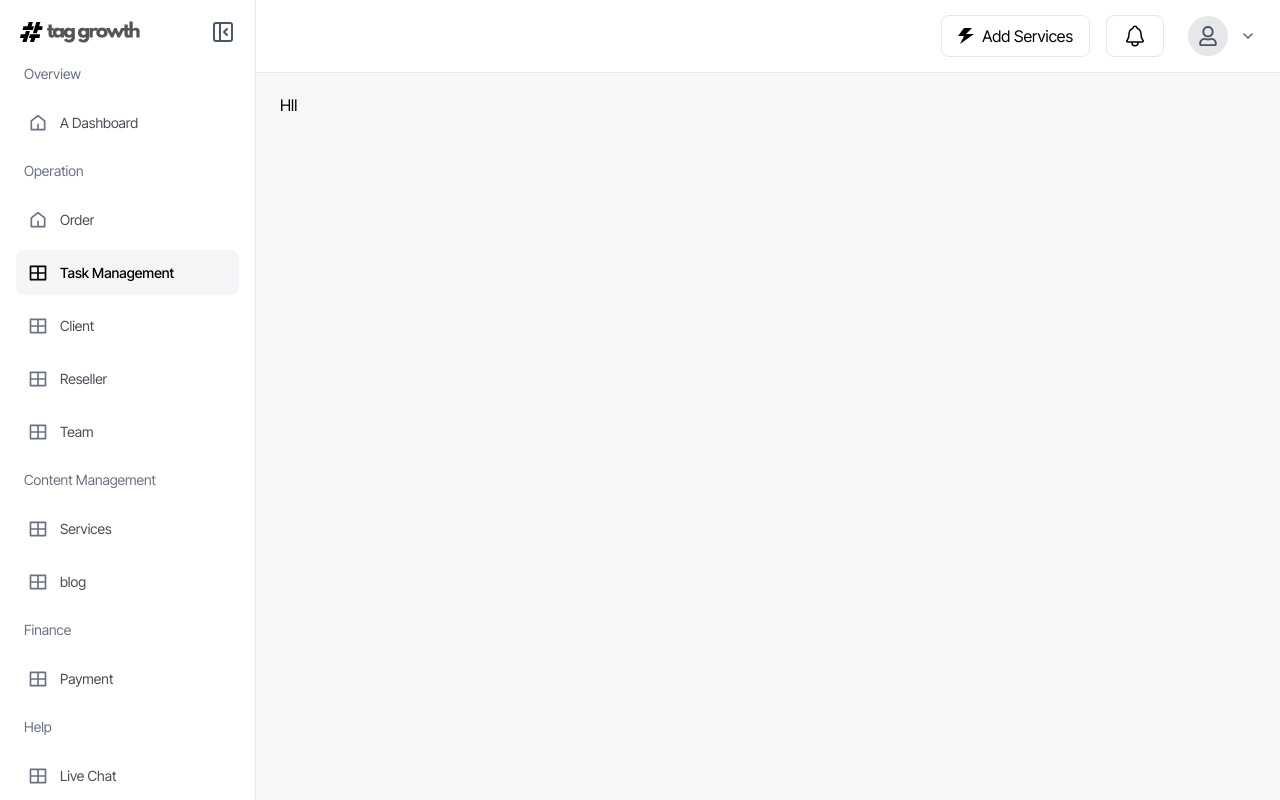
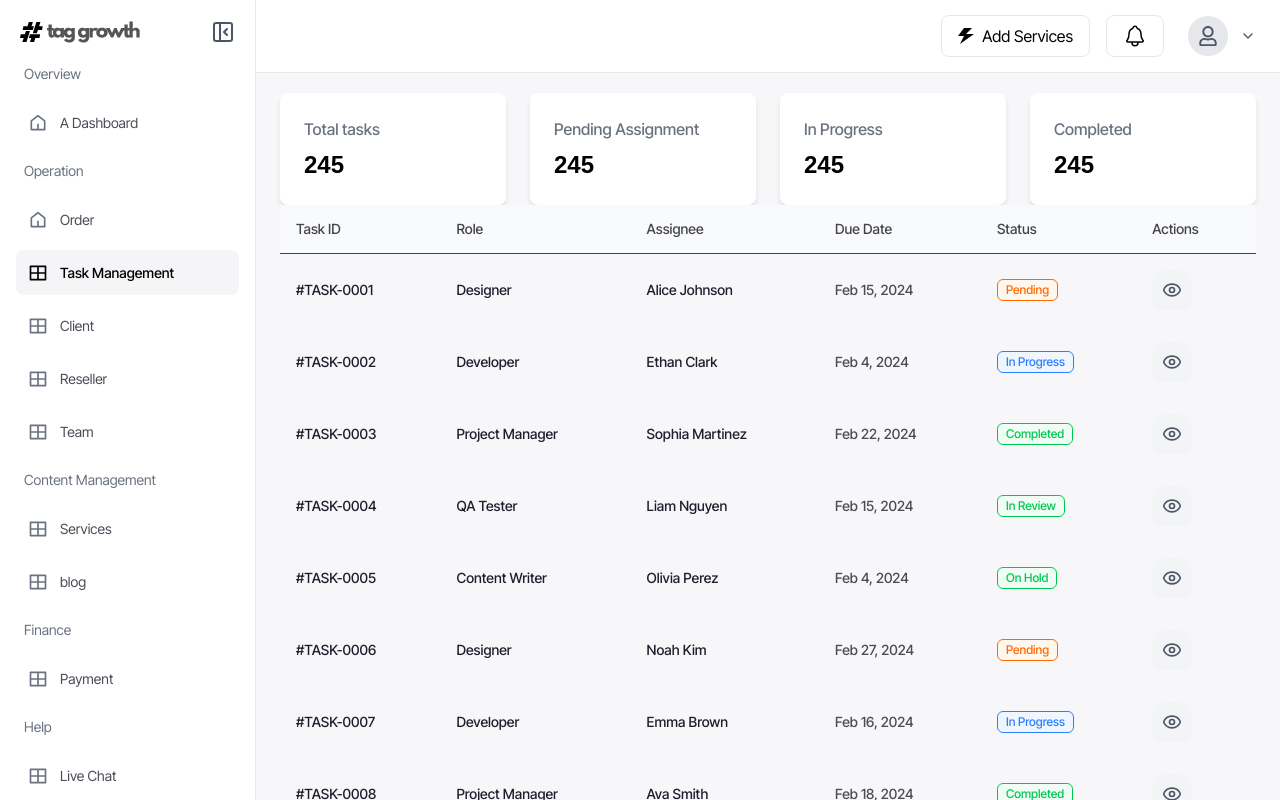
Before and after one commit to backbencherstudio/social-media-management, a Next.js app: page /dashboard/task-management in a window 1280 px wide. Built offline with nearby package versions, Linux system fonts and the light colour scheme; a web font is replaced by a local one.

Commit message:
Task manage start

```diff
--- /dev/null
+++ b/app/(dashboard)/dashboard/(admin-dashboard)/task-management/_components/TaskStatCard.tsx
@@ -0,0 +1,27 @@
+// taskStatCard.tsx (Optional reusable card component if you want more control)
+import React from "react";
+
+export type taskStat = {
+  title: string;
+  count: number;
+};
+
+interface taskSlateProps {
+  taskstate: taskStat[];
+}
+
+export const TaskStatCard= ({ taskstate }: taskSlateProps) => {
+  return (
+    <div className="grid grid-cols-1 sm:grid-cols-2 lg:grid-cols-4 gap-6">
+      {taskstate.map((task, index) => (
+        <div
+          className="p-6 rounded-lg shadow-md bg-white space-y-2 "
+          key={index}
+        >
+          <p className="text-gray-500 font-medium">{task.title}</p>
+          <h3 className="text-2xl font-bold">{task.count}</h3>
+        </div>
+      ))}
+    </div>
+  );
+};
--- /dev/null
+++ b/app/(dashboard)/dashboard/(admin-dashboard)/task-management/_components/TasksTable.tsx
@@ -0,0 +1,108 @@
+import {
+  Table,
+  TableBody,
+  TableCell,
+  TableHead,
+  TableHeader,
+  TableRow,
+} from "@/components/ui/table";
+
+import { Badge } from "@/components/ui/badge";
+import { EyeIcon, UserRoundPlus, Users2Icon } from "lucide-react";
+import Image from "next/image";
+
+export type Task = {
+  taskId: string;
+  role: string;
+  assignee: string;
+  avatar: string;
+  dueDate: string;
+  status: "Pending" | "In Progress" | "Completed" | "In Review" | "On Hold" | "Cancel";
+};
+
+interface TaskTableProps {
+  tasks: Task[];
+  onAssignClick: (TaskId: string) => void;
+}
+
+export function TaskTable({ tasks, onAssignClick }: TaskTableProps) {
+  return (
+    <>
+
+      <Table>
+        <TableHeader>
+          <TableRow className="bTask-gray-300 bg-gray-50 text-sm text-[#44444A]">
+            <TableHead>Task ID</TableHead>
+            <TableHead>Role</TableHead>
+            <TableHead>Assignee</TableHead>
+            <TableHead>Due Date</TableHead>
+            <TableHead>Status</TableHead>
+            <TableHead>Actions</TableHead>
+          </TableRow>
+        </TableHeader>
+        {/* table body */}
+        <TableBody>
+          {tasks.map((task, i) => (
+            <TableRow className="bTask-b bTask-gray-100" key={i}>
+              <TableCell className="text-sm text-[#1D1F2C] font-medium">
+                {task.taskId}
+              </TableCell>
+              <TableCell>
+                <div className="flex flex-col">
+                  <span className="font-medium text-[#1D1F2C] font-medium">
+                    {task.role}
+                  </span>
+
+                </div>
+              </TableCell>
+
+              <TableCell>
+                <div>
+                  <p className="font-medium text-[#1D1F2C]">
+                    {task.assignee}
+                  </p>
+
+                </div>
+              </TableCell>
+              <TableCell className="text-sm font-medium text-[#4A4C56]">
+                {task.dueDate}
+              </TableCell>
+
+              <TableCell>
+                <Badge
+                  variant="outline"
+                  className={
+                    task.status === "Pending"
+                      ? "text-orange-500 bTask-orange-300 bg-orange-50"
+                      : task.status === "In Progress"
+                      ? "text-blue-500 bTask-blue-300 bg-blue-50"
+                      : "text-green-500 bTask-green-300 bg-green-50"
+                  }
+                >
+                  {task.status}
+                </Badge>
+              </TableCell>
+              <TableCell>
+                <div className="flex items-center space-x-3">
+                  {/* View Icon */}
+                  <div className="w-10 h-10 flex items-center justify-center rounded-[10px] bg-gray-100 hover:bg-gray-200 cursor-pointer">
+                    <EyeIcon className="w-5 h-5 text-gray-600" />
+                  </div>
+
+                  {/* Assigned Avatars */}
+                  <div className="flex">
+
+                    {/* Add User Button */}
+                    {/* <button onClick={()=> onAssignClick(task.taskId)} className="w-12 h-12 flex items-center justify-center rounded-[10px] bg-[#F3F3FF] text-indigo-600 hover:bg-indigo-100 cursor-pointer bTask bTask-4 bTask-white">
+                      <UserRoundPlus className="w-6 h-6 " />
+                    </button> */}
+                  </div>
+                </div>
+              </TableCell>
+            </TableRow>
+          ))}
+        </TableBody>
+      </Table>
+    </>
+  );
+}
--- /dev/null
+++ b/app/(dashboard)/dashboard/(admin-dashboard)/task-management/fakeTask.ts
@@ -0,0 +1,38 @@
+const baseAvatars = [
+  "https://i.pravatar.cc/40?img=12",
+  "https://i.pravatar.cc/40?img=23",
+  "https://i.pravatar.cc/40?img=34",
+  "https://i.pravatar.cc/40?img=45",
+];
+
+const roles = ["Designer", "Developer", "Project Manager", "QA Tester", "Content Writer"];
+const statuses = ["Pending", "In Progress", "Completed", "In Review", "On Hold"];
+const assignees = [
+  "Alice Johnson",
+  "Ethan Clark",
+  "Sophia Martinez",
+  "Liam Nguyen",
+  "Olivia Perez",
+  "Noah Kim",
+  "Emma Brown",
+  "Ava Smith",
+  "Mason Lee",
+  "Isabella Davis",
+];
+
+export const fakeTasks = [
+  // Add 100 tasks for pagination
+  ...Array.from({ length: 100 }, (_, i) => ({
+    taskId: `#TASK-${(i + 1).toString().padStart(4, "0")}`,
+    role: roles[i % roles.length],
+    assignee: assignees[i % assignees.length],
+    avatar: baseAvatars[i % baseAvatars.length],
+    dueDate: `Feb ${Math.floor(Math.random() * 28) + 1}, 2024`,
+    status: statuses[i % statuses.length] as
+      | "Pending"
+      | "In Progress"
+      | "Completed"
+      | "In Review"
+      | "On Hold",
+  })),
+];
--- a/app/(dashboard)/dashboard/(admin-dashboard)/task-management/page.tsx
+++ b/app/(dashboard)/dashboard/(admin-dashboard)/task-management/page.tsx
@@ -1,7 +1,33 @@
-import React from 'react'
+import React from "react";
+import { taskStat, TaskStatCard } from "./_components/TaskStatCard";
+import { TaskTable } from "./_components/TasksTable";
+import { fakeTasks } from "./fakeTask";
+// taskstates
+const taskStats: taskStat[] = [
+  {
+    title: "Total tasks",
+    count: 245,
+  },
+  {
+    title: "Pending Assignment",
+    count: 245,
+  },
+  {
+    title: "In Progress",
+    count: 245,
+  },
+  {
+    title: "Completed",
+    count: 245,
+  },
+];
+
 
 export default function page() {
   return (
-    <div>Hll</div>
-  )
+    <>
+      <TaskStatCard taskstate={taskStats}></TaskStatCard>
+      <TaskTable tasks={fakeTasks} />
+    </>
+  );
 }
```
